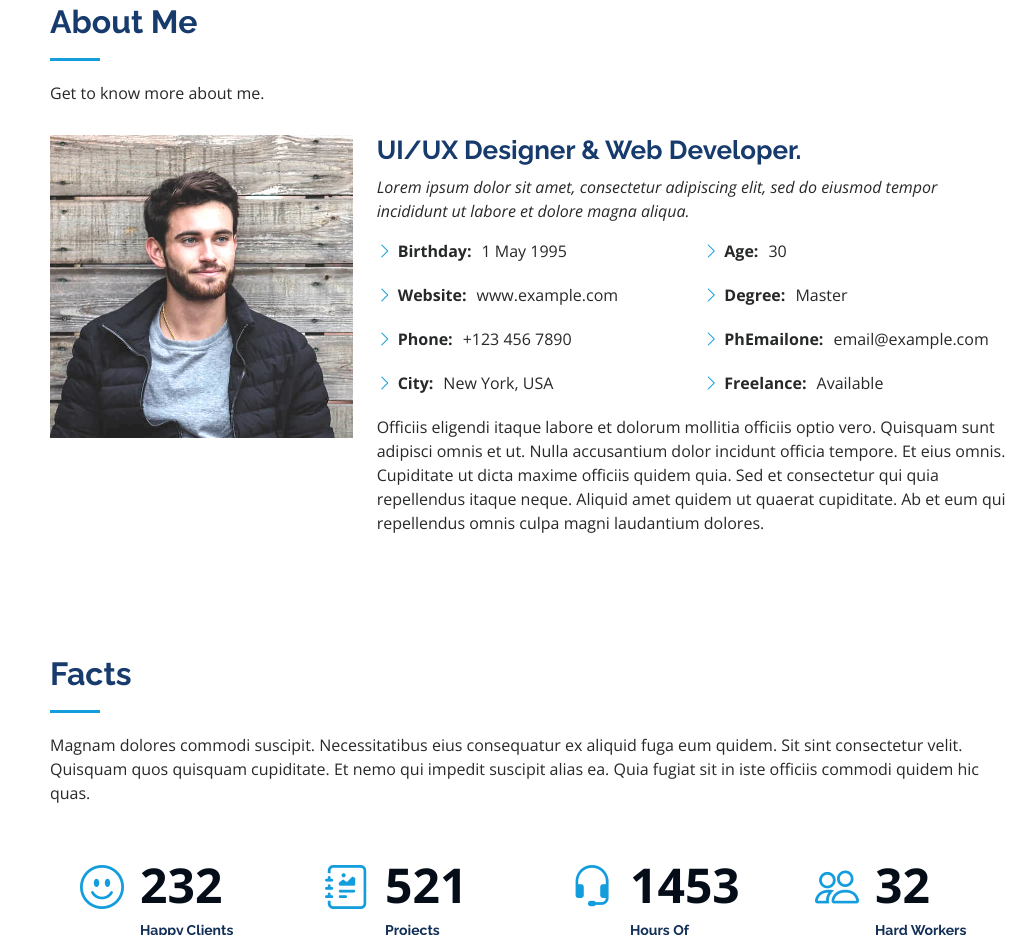
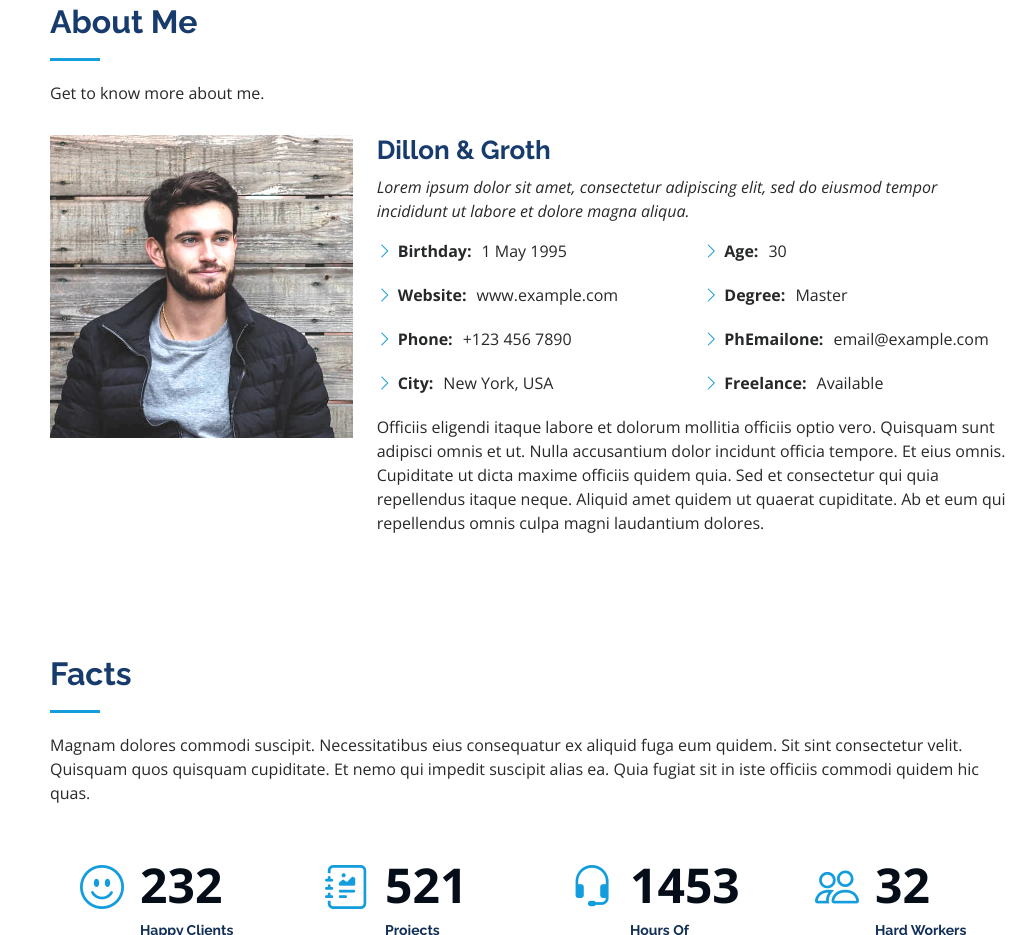
Before and after one commit to FaZeLee/FaZeLee.github.io, a plain HTML site: page index.html in a window 1280 px wide. Shown: the part 857-1792 px from the top of the page, without its empty margins (262-1280 px from the left). Drawn offline with nearby package versions, Linux system fonts and the light colour scheme.

Commit message:
Update index.html

```diff
--- a/index.html
+++ b/index.html
@@ -86,7 +86,7 @@
             <img src="assets/img/profile-img.jpg" class="img-fluid" alt="">
           </div>
           <div class="col-lg-8 pt-4 pt-lg-0 content" data-aos="fade-left">
-            <h3>UI/UX Designer &amp; Web Developer.</h3>
+            <h3>Dillon &amp; Groth</h3>
             <p class="fst-italic">
               Lorem ipsum dolor sit amet, consectetur adipiscing elit, sed do eiusmod tempor incididunt ut labore et dolore
               magna aliqua.
```
